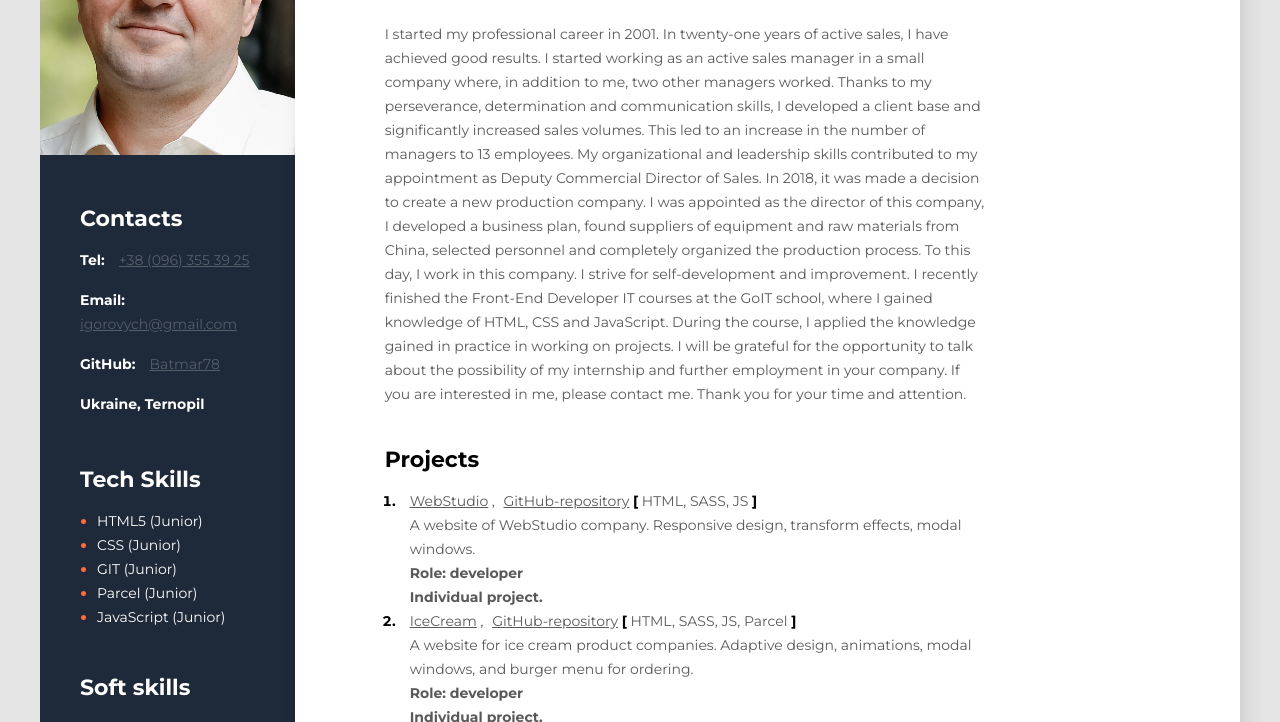
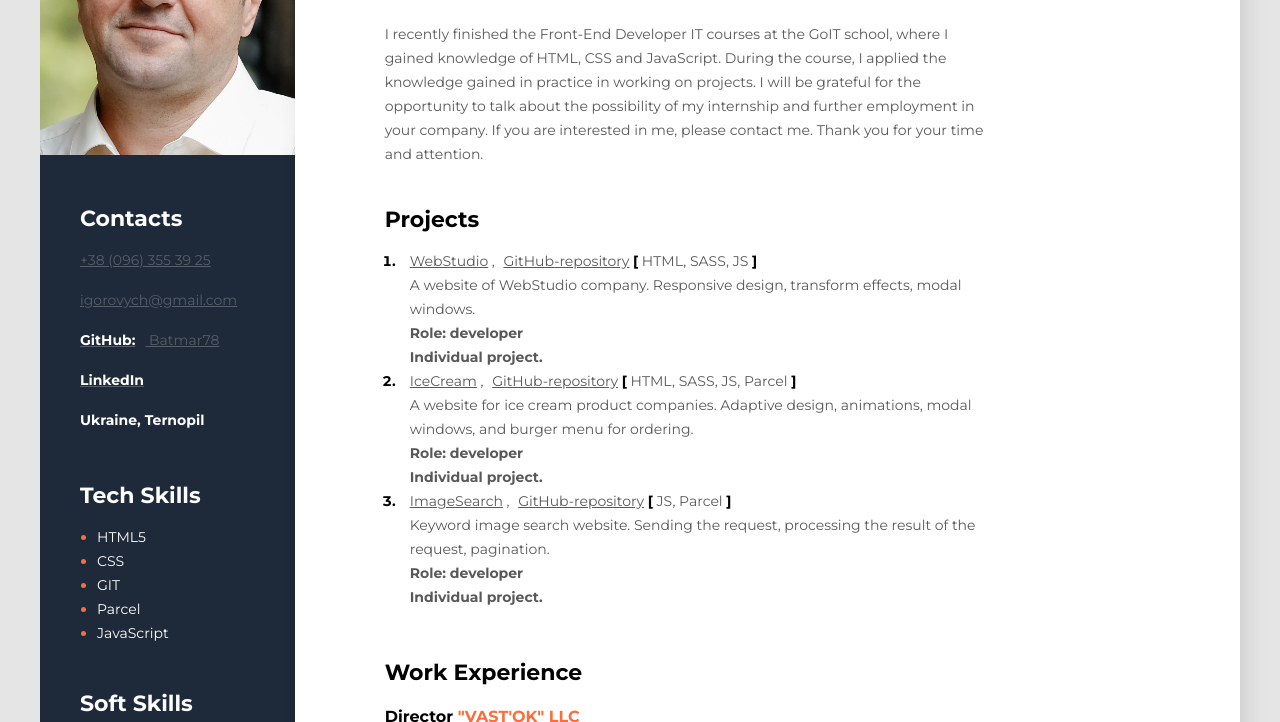
Before and after one commit to Batmar78/Maryan-Batkivskiy-Junior-Front-End-Developer, a plain HTML site: page index.html in a window 1280 px wide. Shown: the part 230-952 px from the top of the page. Drawn offline with Linux system fonts and the light colour scheme.

Commit message:
It was changed

```diff
--- a/index.html
+++ b/index.html
@@ -25,27 +25,13 @@
           <h1 class="about-name">MARYAN BATKIVSKIY</h1>
 
           <p class="about-description">
-            I started my professional career in 2001. In twenty-one years of
-            active sales, I have achieved good results. I started working as an
-            active sales manager in a small company where, in addition to me,
-            two other managers worked. Thanks to my perseverance, determination
-            and communication skills, I developed a client base and
-            significantly increased sales volumes. This led to an increase in
-            the number of managers to 13 employees. My organizational and
-            leadership skills contributed to my appointment as Deputy Commercial
-            Director of Sales. In 2018, it was made a decision to create a new
-            production company. I was appointed as the director of this company,
-            I developed a business plan, found suppliers of equipment and raw
-            materials from China, selected personnel and completely organized
-            the production process. To this day, I work in this company. I
-            strive for self-development and improvement. I recently finished the
-            Front-End Developer IT courses at the GoIT school, where I gained
-            knowledge of HTML, CSS and JavaScript. During the course, I applied
-            the knowledge gained in practice in working on projects. I will be
-            grateful for the opportunity to talk about the possibility of my
-            internship and further employment in your company. If you are
-            interested in me, please contact me. Thank you for your time and
-            attention.
+            I recently finished the Front-End Developer IT courses at the GoIT
+            school, where I gained knowledge of HTML, CSS and JavaScript. During
+            the course, I applied the knowledge gained in practice in working on
+            projects. I will be grateful for the opportunity to talk about the
+            possibility of my internship and further employment in your company.
+            If you are interested in me, please contact me. Thank you for your
+            time and attention.
           </p>
         </div>
         <!--Projects-->
@@ -132,7 +118,7 @@
         </div>
         <!--Work-->
         <div class="work">
-          <h3 class="title">WORK EXPERIENCE</h3>
+          <h3 class="title">Work Experience</h3>
           <!--Company1-->
           <div>
             <h4 class="work-position">
@@ -196,7 +182,7 @@
                 Sept 2013 - Oct 2014 <span class="line">|</span> Ukraine,
                 Ternopil
               </p>
-              <ul class="work_list">
+              <ul class="work-list">
                 <li class="work-list-item">
                   Finding new clients and concluding cooperation agreements with
                   them;
@@ -239,21 +225,25 @@
           <h3 class="sidebar-title">Contacts</h3>
           <div>
             <p>
-              <span class="contact-type">Tel:</span>
               <a href="tel:+380963553925" class="contact-link"
                 >+38 (096) 355 39 25</a
               >
             </p>
             <p>
-              <span class="contact-type">Email:</span>
               <a href="mailto:igorovych@gmail.com" class="contact-link"
                 >igorovych@gmail.com</a
               >
             </p>
             <p>
-              <span class="contact-type">GitHub:</span>
               <a href="https://github.com/Batmar78" class="contact-link"
-                >Batmar78</a
+                ><span class="contact-type">GitHub:</span> Batmar78</a
+              >
+            </p>
+            <p>
+              <a
+                href="www.linkedin.com/in/marjan-batkivskiy-09430429b"
+                class="contact-link"
+                ><span class="contact-type">LinkedIn</span></a
               >
             </p>
             <p class="contact-type">Ukraine, Ternopil</p>
@@ -264,25 +254,25 @@
           <h3 class="sidebar-title">Tech Skills</h3>
           <ul class="tech-skills-list">
             <li class="tech-skills-item">
-              <span class="tech-skills-text">HTML5 (Junior)</span>
+              <span class="tech-skills-text">HTML5</span>
             </li>
             <li class="tech-skills-item">
-              <span class="tech-skills-text">CSS (Junior)</span>
+              <span class="tech-skills-text">CSS</span>
             </li>
             <li class="tech-skills-item">
-              <span class="tech-skills-text">GIT (Junior)</span>
+              <span class="tech-skills-text">GIT</span>
             </li>
             <li class="tech-skills-item">
-              <span class="tech-skills-text">Parcel (Junior)</span>
+              <span class="tech-skills-text">Parcel</span>
             </li>
             <li class="tech-skills-item">
-              <span class="tech-skills-text">JavaScript (Junior)</span>
+              <span class="tech-skills-text">JavaScript</span>
             </li>
           </ul>
         </div>
         <!--Soft skills-->
         <div class="soft-skills">
-          <h3 class="sidebar-title">Soft skills</h3>
+          <h3 class="sidebar-title">Soft Skills</h3>
           <ul class="soft-skills-list">
             <li class="soft-skills-item">
               <span class="soft-skills-text">GTD</span>
--- a/styles/styles.css
+++ b/styles/styles.css
@@ -24,7 +24,6 @@ button {
 }
 
 /* main styles */
-
 .main {
   display: flex;
   flex-direction: row-reverse;
```
